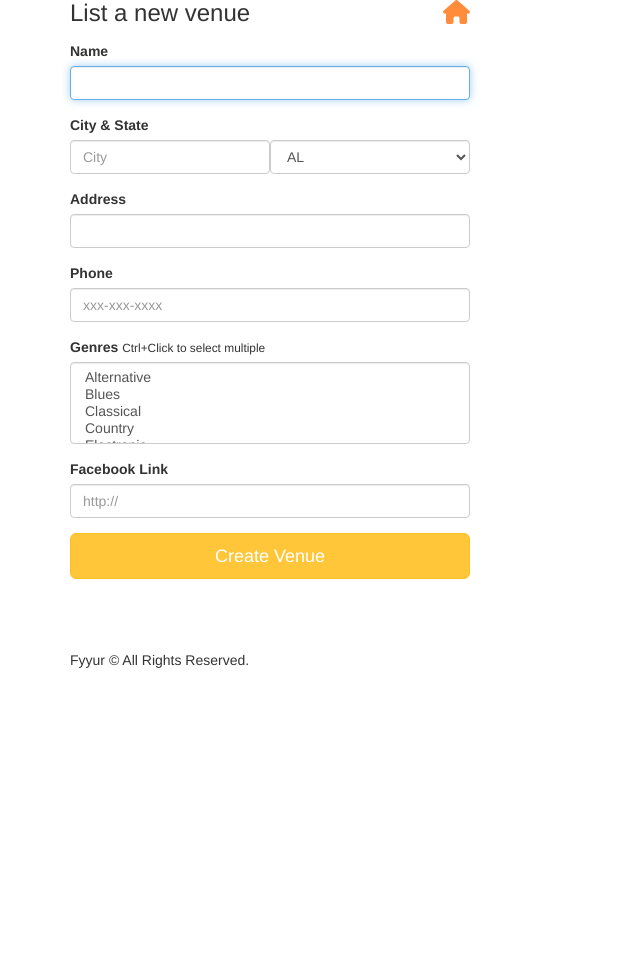
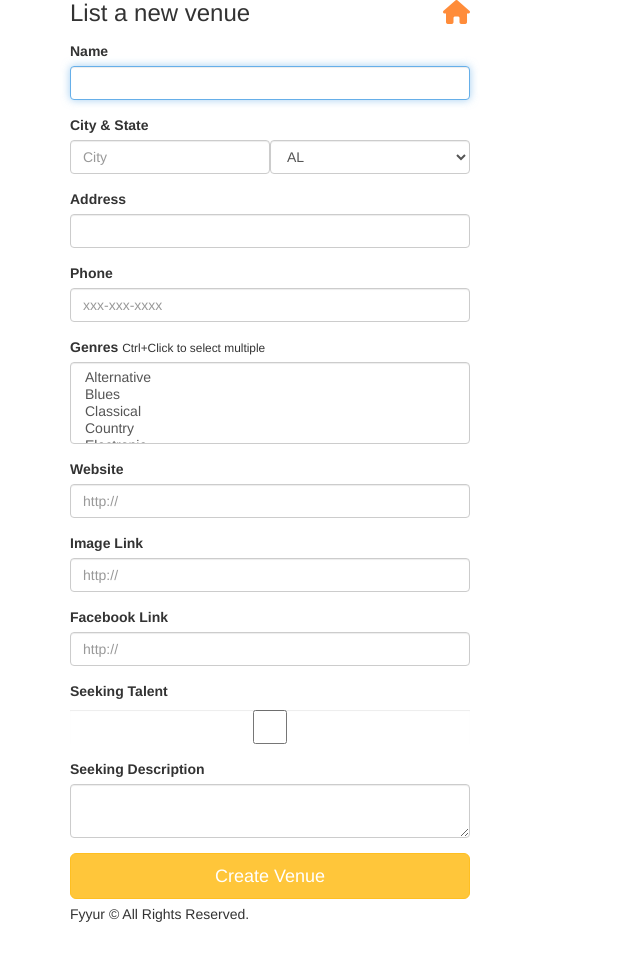
Before and after one commit to sivalopez/Fyyur-Artist-Venue-Management, a Flask app: page /venues/create in a window 1280 px wide. Shown: the part 95-1054 px from the top of the page, without its empty margins (0-640 px from the left). Before the commit the page ends 763 px from the top, so only its background shows below. Run offline with Flask 2, Linux system fonts and the light colour scheme; some libraries are stand-ins or nearby versions.

Commit message:
Implemented create_venue_submission() method.

```diff
--- a/app.py
+++ b/app.py
@@ -14,6 +14,7 @@ from logging import Formatter, FileHandler
 from flask_wtf import Form
 from forms import *
 from sqlalchemy.dialects import postgresql
+import sys
 
 #----------------------------------------------------------------------------#
 # App Config.
@@ -47,6 +48,15 @@ class Venue(db.Model):
     seeking_talent = db.Column(db.Boolean, default=True)
     seeking_description = db.Column(db.String)
     artists = db.relationship('Artist', secondary='show', backref=db.backref('venues', lazy=True))
+
+    def __repr__(self):
+      return (
+        f'<Venue id: {self.id}, name: {self.name}, city: {self.city}'
+        f', state: {self.state}, address: {self.address}, phone: {self.phone}'
+        f', image_link: {self.image_link}, facebook_link: {self.facebook_link}'
+        f', genres: {self.genres}, website: {self.website}, seeking_talent: {self.seeking_talent}'
+        f', seeking_description: {self.seeking_description}>'
+      )
 
     # TODO: implement any missing fields, as a database migration using Flask-Migrate
 
@@ -237,14 +247,47 @@ def create_venue_form():
 
 @app.route('/venues/create', methods=['POST'])
 def create_venue_submission():
-  # TODO: insert form data as a new Venue record in the db, instead
-  # TODO: modify data to be the data object returned from db insertion
+  error = False
+  try:
+    name = request.form['name']
+    city = request.form['city']
+    state = request.form['state']
+    address = request.form['address']
+    phone = request.form['phone']
+    genres = request.form.getlist('genres')
+    website = request.form['website']
+    image_link = request.form['image_link']
+    facebook_link = request.form['facebook_link']
+    seeking_talent = True if request.form['seeking_talent'] == 'y' else False
+    seeking_description = request.form['seeking_description']
 
-  # on successful db insert, flash success
-  flash('Venue ' + request.form['name'] + ' was successfully listed!')
-  # TODO: on unsuccessful db insert, flash an error instead.
-  # e.g., flash('An error occurred. Venue ' + data.name + ' could not be listed.')
-  # see: http://flask.pocoo.org/docs/1.0/patterns/flashing/
+    # TODO: insert form data as a new Venue record in the db, instead
+    venue = Venue(name=name,city=city, state=state, address=address, phone=phone, \
+      genres=genres, website=website, image_link=image_link, facebook_link=facebook_link, \
+      seeking_talent=seeking_talent, seeking_description=seeking_description)
+    print(venue)
+
+    # Insert into db and commit.
+    db.session.add(venue)
+    db.session.commit()
+    print("SL venue id is: [" + str(venue.id) + "]")
+
+    # TODO: modify data to be the data object returned from db insertion
+  except:
+    error = True
+    db.session.rollback()
+    print(sys.exc_info())
+  finally:
+    db.session.close()
+  if error:
+    flash('ERROR: Venue \'' + request.form['name'] + '\' could not be listed.')
+  else:
+    # on successful db insert, flash success
+    flash('Venue \'' + request.form['name'] + '\' was successfully listed!')
+    # TODO: on unsuccessful db insert, flash an error instead.
+    # e.g., flash('An error occurred. Venue ' + data.name + ' could not be listed.')
+    # see: http://flask.pocoo.org/docs/1.0/patterns/flashing/
+
   return render_template('pages/home.html')
 
 @app.route('/venues/<venue_id>', methods=['DELETE'])
--- a/config.py
+++ b/config.py
@@ -5,10 +5,10 @@ basedir = os.path.abspath(os.path.dirname(__file__))
 
 # Enable debug mode.
 DEBUG = True
+SQLALCHEMY_TRACK_MODIFICATIONS = False
 
 # Connect to the database
 
 
 # TODO IMPLEMENT DATABASE URL
 SQLALCHEMY_DATABASE_URI = 'postgresql://siva@localhost:5432/fyyur'
-SQLAlCHEMY_TRACK_MODIFICATIONS = False
--- a/forms.py
+++ b/forms.py
@@ -1,6 +1,6 @@
 from datetime import datetime
 from flask_wtf import Form
-from wtforms import StringField, SelectField, SelectMultipleField, DateTimeField
+from wtforms import StringField, SelectField, SelectMultipleField, DateTimeField, BooleanField, TextAreaField
 from wtforms.validators import DataRequired, AnyOf, URL
 
 class ShowForm(Form):
@@ -113,8 +113,17 @@ class VenueForm(Form):
             ('Other', 'Other'),
         ]
     )
+    website = StringField(
+        'website', validators=[URL()]
+    )
     facebook_link = StringField(
         'facebook_link', validators=[URL()]
+    )
+    seeking_talent = BooleanField(
+        'seeking_talent', validators=[]
+    )
+    seeking_description = TextAreaField(
+        'seeking_description', validators=[]
     )
 
 class ArtistForm(Form):
--- a/templates/forms/new_venue.html
+++ b/templates/forms/new_venue.html
@@ -33,9 +33,25 @@
         {{ form.genres(class_ = 'form-control', placeholder='Genres, separated by commas', id=form.genre, autofocus = true) }}
       </div>
       <div class="form-group">
+        <label for="website">Website</label>
+        {{ form.website(class_ = 'form-control', placeholder='http://', autofocus = true) }}
+      </div>
+      <div class="form-group">
+        <label for="image_link">Image Link</label>
+        {{ form.image_link(class_ = 'form-control', placeholder='http://', autofocus = true) }}
+      </div>
+      <div class="form-group">
           <label for="facebook_link">Facebook Link</label>
           {{ form.facebook_link(class_ = 'form-control', placeholder='http://', autofocus = true) }}
-        </div>
+      </div>
+      <div class="form-group">
+        <label for="seeking_talent">Seeking Talent</label>
+        {{ form.seeking_talent(class_ = 'form-control') }}
+      </div>
+      <div class="form-group">
+        <label for="seeking_description">Seeking Description</label>
+        {{ form.seeking_description(class_ = 'form-control') }}
+      </div>
       <input type="submit" value="Create Venue" class="btn btn-primary btn-lg btn-block">
     </form>
   </div>
```
